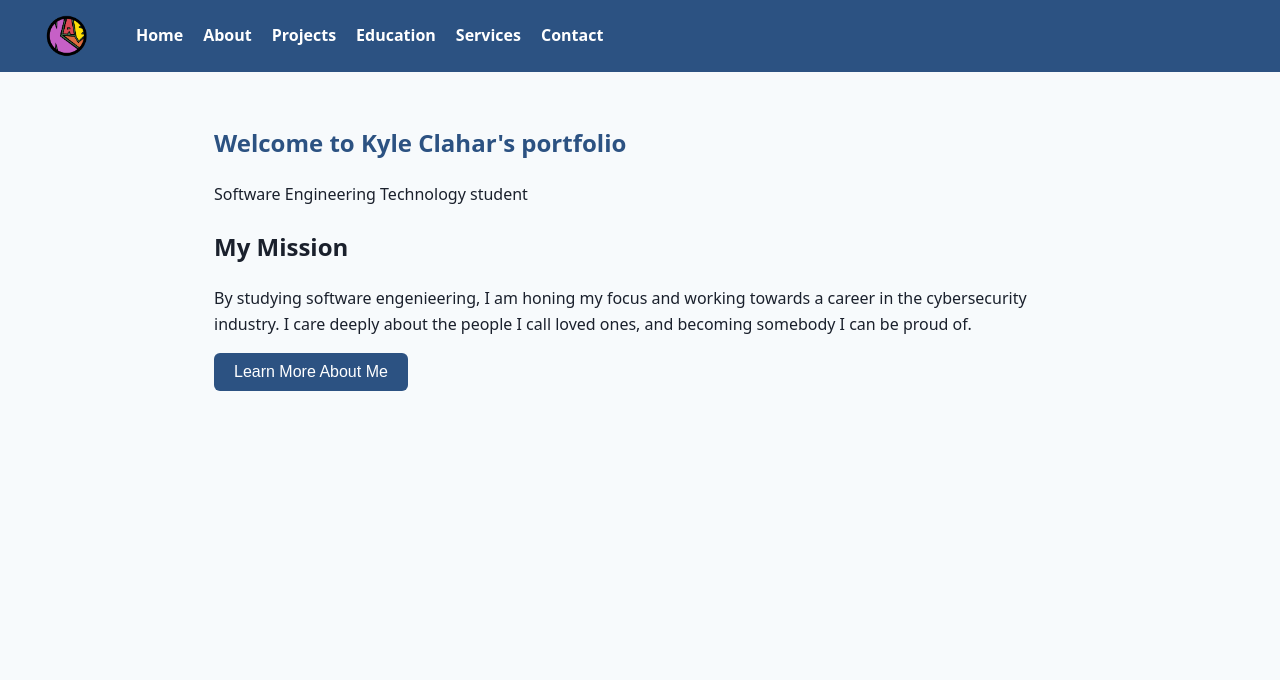
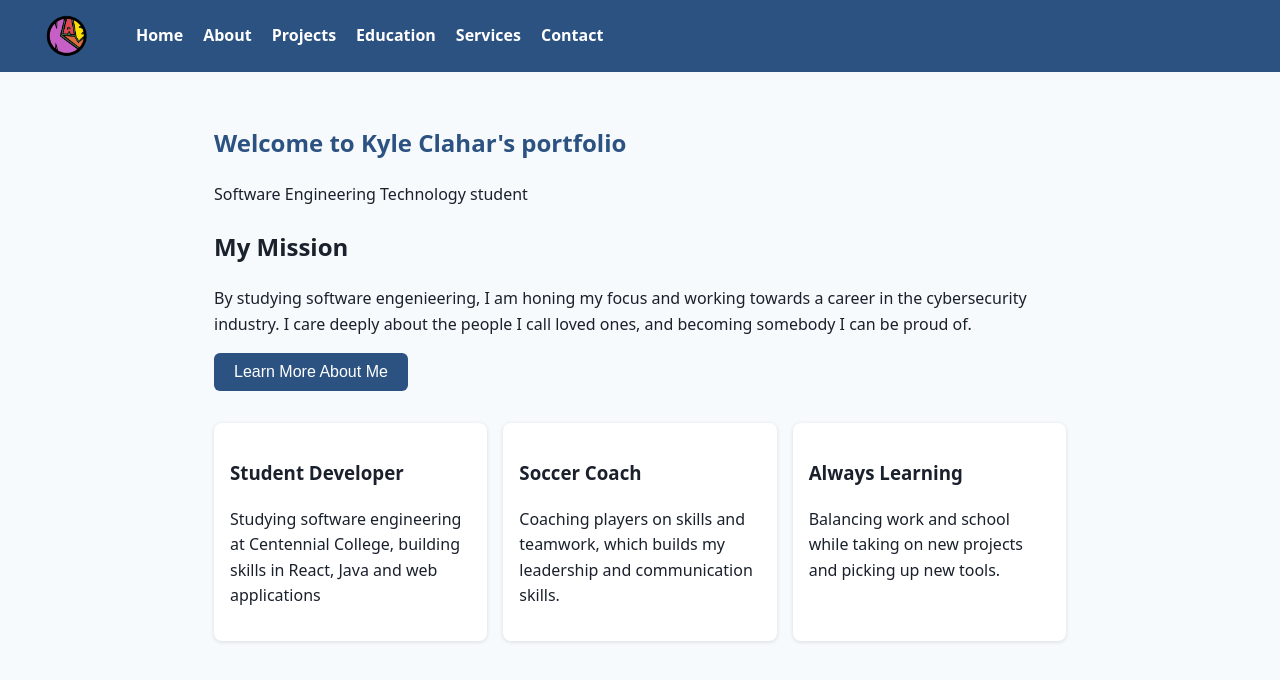
Before and after one commit to KyleClaharCentennial/portfolio-site, a React (Vite) app: page / in a window 1280 px wide. Shown: the top 680 px of the page. Built offline with nearby package versions, Linux system fonts and the light colour scheme.

Commit message:
Add highlights section to Home page

```diff
--- a/src/index.css
+++ b/src/index.css
@@ -94,3 +94,10 @@ form textarea {
 form textarea {
   min-height: 120px;
 }
+/* Home page highlight cards */
+.highlights {
+  display: grid;
+  grid-template-columns: repeat(auto-fit, minmax(220px, 1fr));
+  gap: 16px;
+  margin-top: 32px;
+}
--- a/src/pages/Home.jsx
+++ b/src/pages/Home.jsx
@@ -7,6 +7,13 @@ function Home() {
   const welcomeMessage = `Welcome to ${siteOwner}'s portfolio`;
   const missionStatement =
     'By studying software engenieering, I am honing my focus and working towards a career in the cybersecurity industry. I care deeply about the people I call loved ones, and becoming somebody I can be proud of.';
+
+  // Short highlights shown under the button on the Home page
+  const highlights = [
+  { title: 'Student Developer', text: 'Studying software engineering at Centennial College, building skills in React, Java and web applications' },
+  { title: 'Soccer Coach', text: 'Coaching players on skills and teamwork, which builds my leadership and communication skills.' },
+  { title: 'Always Learning', text: 'Balancing work and school while taking on new projects and picking up new tools.' },
+  ];
 
   return (
     <section className="home">
@@ -24,6 +31,15 @@ function Home() {
       <Link to="/about">
         <button type="button">Learn More About Me</button>
       </Link>
+      {/* Highlights row */}
+      <div className="highlights">
+        {highlights.map((item) => (
+          <article key={item.title}>
+            <h3>{item.title}</h3>
+            <p>{item.text}</p>
+          </article>
+        ))}
+      </div>
     </section>
   );
 }
```
